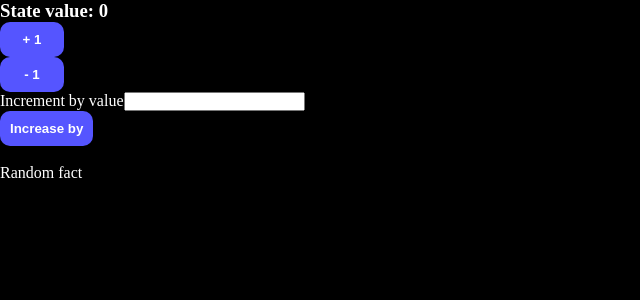
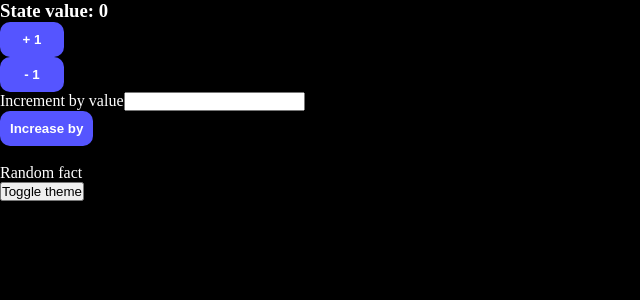
Before and after one commit to RokasAnisas/ra-react-template-2, a React (Vite) app: page / in a window 1280 px wide. Shown: the top 300 px of the page, without its empty margins (0-640 px from the left). Built offline with nearby package versions, Linux system fonts and the light colour scheme; no server answers.

Commit message:
update routes setup

```diff
--- a/src/App.tsx
+++ b/src/App.tsx
@@ -1,9 +1,10 @@
 import { FC } from 'react';
 import { BrowserRouter, Routes, Route } from 'react-router-dom';
 
-import { Example } from '@/modules/example/components/Example';
 import { useApplyTheme } from '@/modules/themeSwitcher/themeSwitcher.hooks';
 import { ThemeSwitcherButton } from '@/modules/themeSwitcher/components/ThemeSwitcherButton';
+
+import { HomeRoute } from './routes/Home.route';
 
 const App: FC = () => {
   useApplyTheme();
@@ -11,7 +12,7 @@ const App: FC = () => {
   return (
     <BrowserRouter>
       <Routes>
-        <Route path="/" element={<Example />} />
+        <Route path="/" element={<HomeRoute />} />
         <Route path="/theme" element={<ThemeSwitcherButton />} />
       </Routes>
     </BrowserRouter>
--- a/src/modules/themeSwitcher/themeSwitcher.hooks.ts
+++ b/src/modules/themeSwitcher/themeSwitcher.hooks.ts
@@ -1,10 +1,11 @@
 import { useEffect } from 'react';
-import { useSelector } from 'react-redux';
+
+import { useAppSelector } from '@/config/redux/redux.hooks';
 
 import { selectTheme } from './themeSwitcher.slice';
 
 export const useApplyTheme = () => {
-  const theme = useSelector(selectTheme);
+  const theme = useAppSelector(selectTheme);
 
   useEffect(() => {
     document.body.className = theme;
--- /dev/null
+++ b/src/routes/Home.route.tsx
@@ -0,0 +1,13 @@
+import { FC } from 'react';
+
+import { Example } from '@/modules/example/components/Example';
+import { ThemeSwitcherButton } from '@/modules/themeSwitcher/components/ThemeSwitcherButton';
+
+export const HomeRoute: FC = () => {
+  return (
+    <>
+      <Example />
+      <ThemeSwitcherButton />
+    </>
+  );
+};
```
